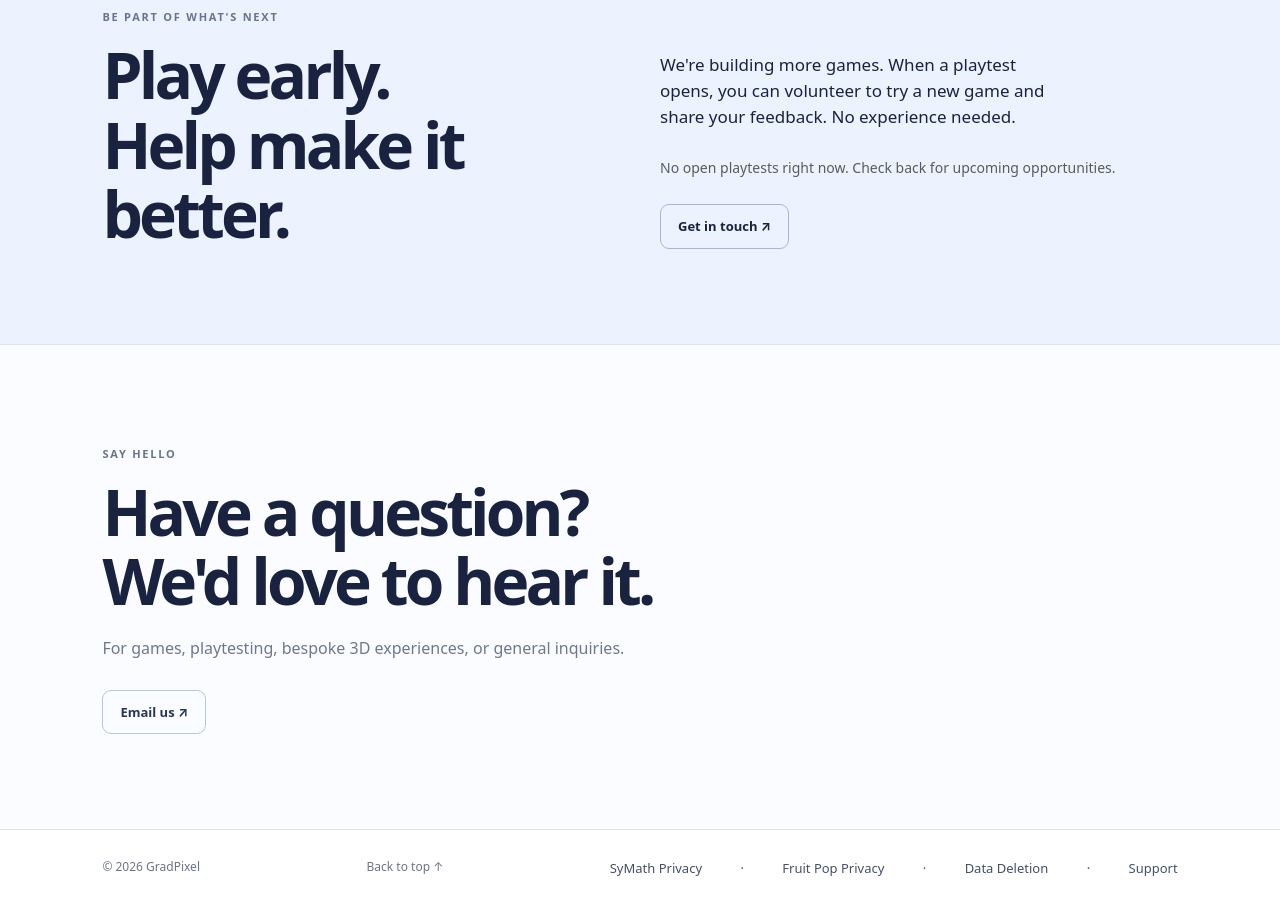
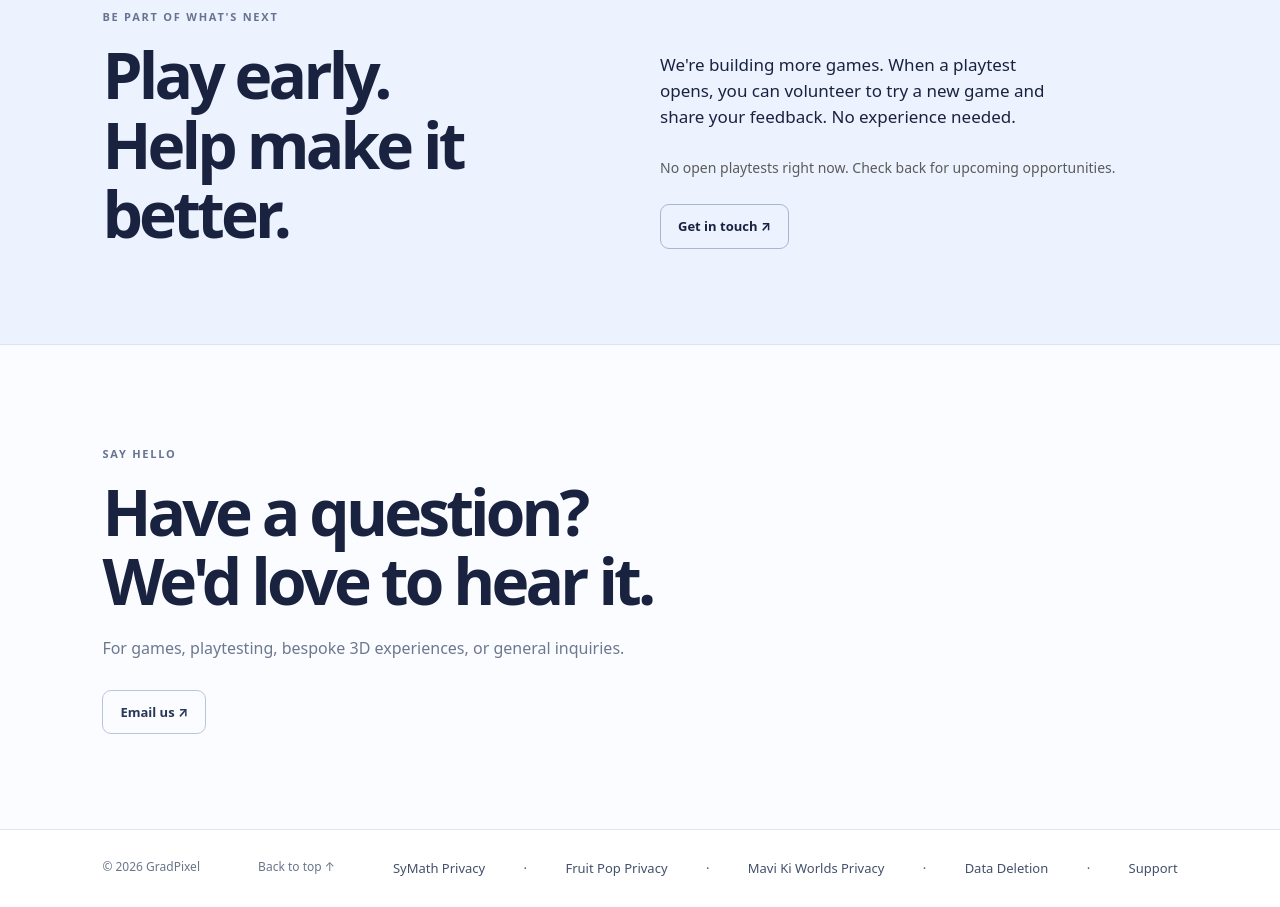
Before and after one commit to nakiera/GradPixel, a plain HTML site: page index.html in a window 1280 px wide. Shown: the part 2721-3628 px from the top of the page. Drawn offline with Linux system fonts and the light colour scheme.

Commit message:
Link Mavi Ki Worlds privacy policy from GradPixel footer

```diff
--- a/index.html
+++ b/index.html
@@ -65,7 +65,7 @@
     </section>
     <section class="contact" id="contact" aria-labelledby="contact-title"><span class="kicker">SAY HELLO</span><h2 id="contact-title">Have a question?<br>We'd love to hear it.</h2><p>For games, playtesting, bespoke 3D experiences, or general inquiries.</p><div id="contact-actions" class="contact-actions"></div></section>
   </main>
-  <footer><span>© <span id="year"></span> GradPixel</span><a href="#top">Back to top ↑</a><nav aria-label="Legal and support"><a href="symath/privacy/">SyMath Privacy</a> · <a href="fruitpop/privacy/">Fruit Pop Privacy</a> · <a href="account-deletion/">Data Deletion</a> · <a href="support/">Support</a></nav></footer>
+  <footer><span>© <span id="year"></span> GradPixel</span><a href="#top">Back to top ↑</a><nav aria-label="Legal and support"><a href="symath/privacy/">SyMath Privacy</a> · <a href="fruitpop/privacy/">Fruit Pop Privacy</a> · <a href="mavi-ki-worlds/privacy/">Mavi Ki Worlds Privacy</a> · <a href="account-deletion/">Data Deletion</a> · <a href="support/">Support</a></nav></footer>
   <dialog id="game-dialog" aria-labelledby="dialog-title"><button class="dialog-close" type="button" aria-label="Close game details">✕</button><div id="dialog-body"></div></dialog>
   <script src="site-config.js"></script><script src="app.js"></script>
 </body>
```
